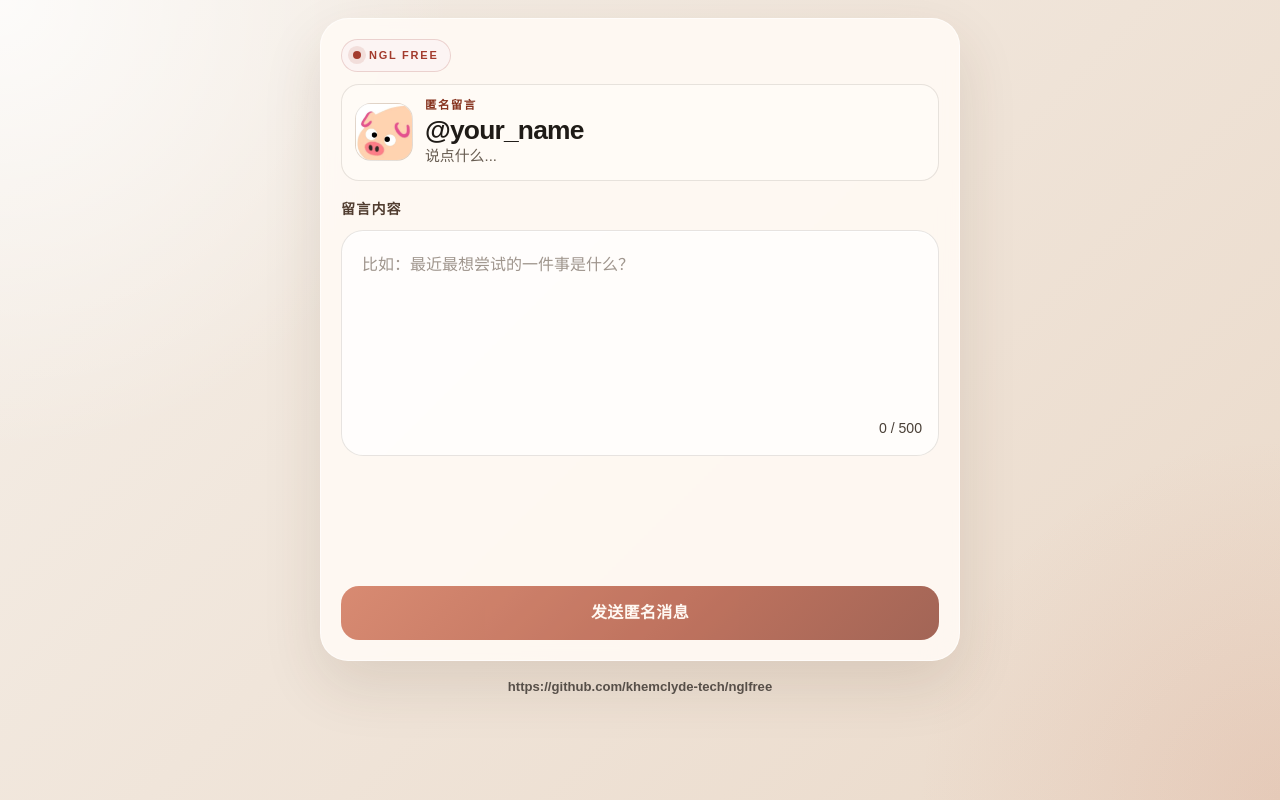
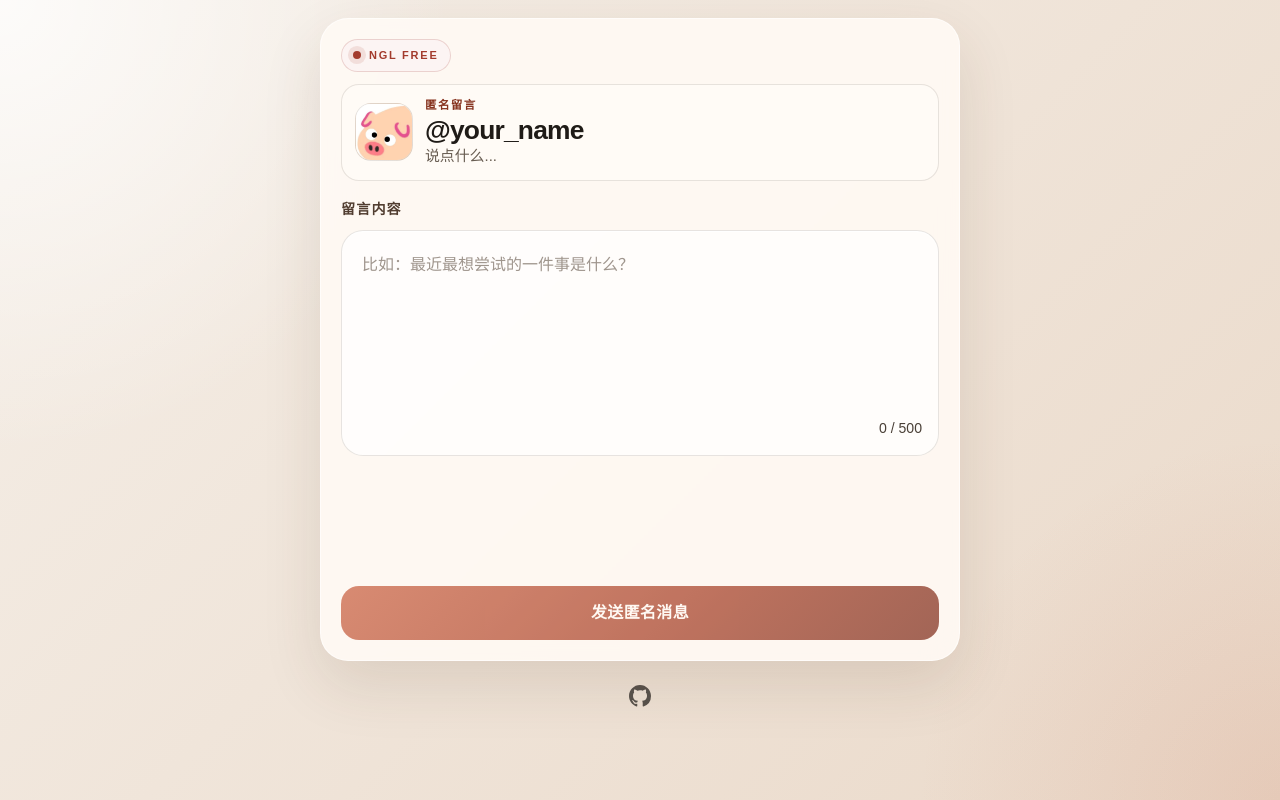
Before and after one commit to khemclyde-tech/nglfree, a website: page public/index.html in a window 1280 px wide. Drawn offline with Linux system fonts and the light colour scheme; no server answers.

Commit message:
Use GitHub logo for project link

```diff
--- a/public/index.html
+++ b/public/index.html
@@ -343,19 +343,29 @@
     }
 
     .project-footer a {
+      display: inline-flex;
+      align-items: center;
+      justify-content: center;
+      width: 38px;
+      height: 38px;
+      border-radius: 999px;
       color: rgba(31, 27, 23, 0.72);
-      font-size: 0.82rem;
-      font-weight: 600;
       text-decoration: none;
-      overflow-wrap: anywhere;
-      transition: color 180ms ease;
+      transition: background-color 180ms ease, color 180ms ease, transform 180ms ease;
+    }
+
+    .project-footer svg {
+      width: 22px;
+      height: 22px;
+      fill: currentColor;
     }
 
     .project-footer a:hover,
     .project-footer a:focus-visible {
       color: var(--accent-deep);
-      text-decoration: underline;
-      text-underline-offset: 3px;
+      background: rgba(255, 246, 238, 0.72);
+      transform: translateY(-1px);
+      outline: none;
     }
 
     .toast-stack {
@@ -579,8 +589,10 @@
     </section>
 
     <footer class="project-footer">
-      <a href="https://github.com/khemclyde-tech/nglfree" target="_blank" rel="noopener noreferrer">
-        https://github.com/khemclyde-tech/nglfree
+      <a href="https://github.com/khemclyde-tech/nglfree" target="_blank" rel="noopener noreferrer" aria-label="Open project on GitHub">
+        <svg viewBox="0 0 16 16" aria-hidden="true" focusable="false">
+          <path d="M8 0C3.58 0 0 3.58 0 8c0 3.54 2.29 6.53 5.47 7.59.4.07.55-.17.55-.38 0-.19-.01-.82-.01-1.49-2.01.37-2.53-.49-2.69-.94-.09-.23-.48-.94-.82-1.13-.28-.15-.68-.52-.01-.53.63-.01 1.08.58 1.23.82.72 1.21 1.87.87 2.33.66.07-.52.28-.87.51-1.07-1.78-.2-3.64-.89-3.64-3.95 0-.87.31-1.59.82-2.15-.08-.2-.36-1.02.08-2.12 0 0 .67-.21 2.2.82A7.63 7.63 0 0 1 8 3.86c.68 0 1.36.09 2 .27 1.53-1.04 2.2-.82 2.2-.82.44 1.1.16 1.92.08 2.12.51.56.82 1.27.82 2.15 0 3.07-1.87 3.75-3.65 3.95.29.25.54.73.54 1.48 0 1.07-.01 1.93-.01 2.2 0 .21.15.46.55.38A8.01 8.01 0 0 0 16 8c0-4.42-3.58-8-8-8Z"></path>
+        </svg>
       </a>
     </footer>
   </main>
```
